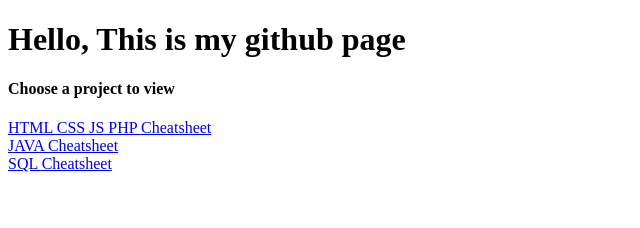
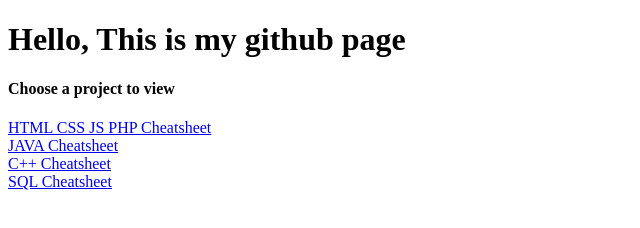
Before and after one commit to alaminshaikh/alaminshaikh.github.io, a plain HTML site: page index.html in a window 1280 px wide. Shown: the whole page, without its empty margins (0-640 px from the left). Drawn offline with Linux system fonts and the light colour scheme.

Commit message:
Update index.html

```diff
--- a/index.html
+++ b/index.html
@@ -10,6 +10,7 @@
     <h4>Choose a project to view</h4>
     <div><a href="../cheatsheet/">HTML CSS JS PHP Cheatsheet</a></div>
     <div><a href="../java/">JAVA Cheatsheet</a></div>
+    <div><a href="../cpp/">C++ Cheatsheet</a></div>
     <div><a href="../sql/">SQL Cheatsheet</a></div>
 </body>
 </html>
```
